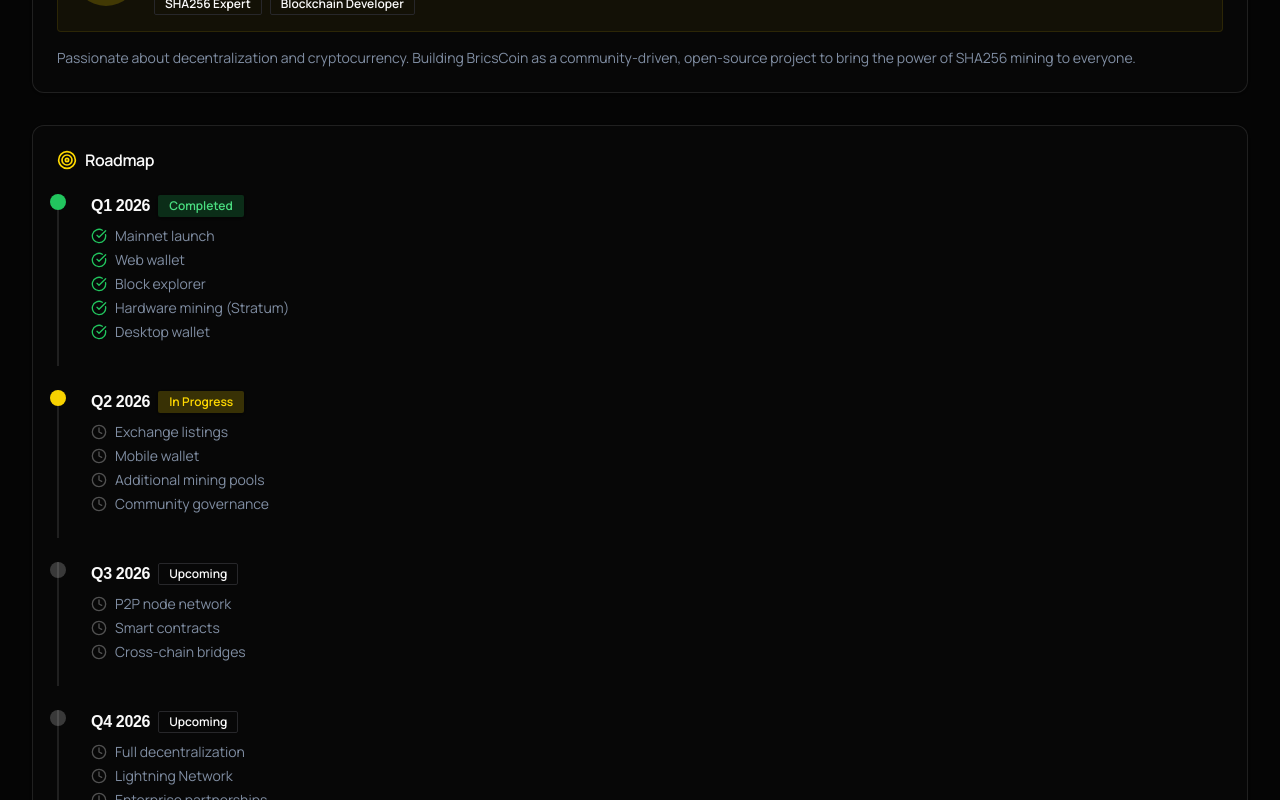
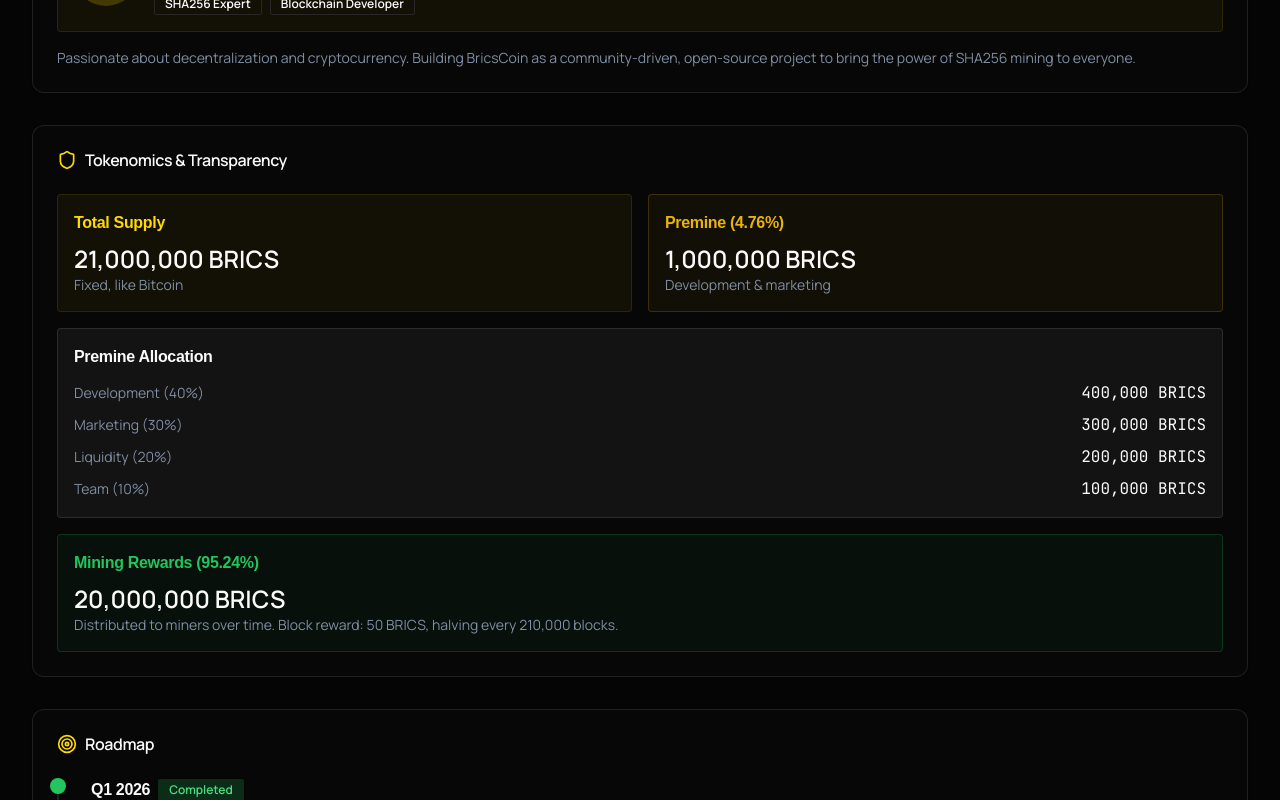
Before and after one commit to Bricscoin2026/Bricscoin, a React (Create React App) app in the folder frontend/: page /about in a window 1280 px wide. Shown: the part 920-1720 px from the top of the page. Built offline with nearby package versions, Linux system fonts and the light colour scheme; a web font is replaced by a local one.

Commit message:
auto-commit for df0be775-a950-4639-8cec-f842d128863d

```diff
--- a/frontend/src/pages/About.jsx
+++ b/frontend/src/pages/About.jsx
@@ -144,6 +144,60 @@ export default function About() {
         </CardContent>
       </Card>
 
+      {/* Tokenomics - Premine Transparency */}
+      <Card className="bg-card/50 border-white/10">
+        <CardHeader>
+          <CardTitle className="flex items-center gap-2">
+            <Shield className="w-5 h-5 text-primary" />
+            Tokenomics & Transparency
+          </CardTitle>
+        </CardHeader>
+        <CardContent className="space-y-4">
+          <div className="grid grid-cols-1 md:grid-cols-2 gap-4">
+            <div className="p-4 bg-primary/5 rounded-lg border border-primary/10">
+              <h4 className="font-bold text-primary mb-2">Total Supply</h4>
+              <p className="text-2xl font-bold">21,000,000 BRICS</p>
+              <p className="text-sm text-muted-foreground">Fixed, like Bitcoin</p>
+            </div>
+            <div className="p-4 bg-yellow-500/5 rounded-lg border border-yellow-500/20">
+              <h4 className="font-bold text-yellow-500 mb-2">Premine (4.76%)</h4>
+              <p className="text-2xl font-bold">1,000,000 BRICS</p>
+              <p className="text-sm text-muted-foreground">Development & marketing</p>
+            </div>
+          </div>
+
+          <div className="p-4 bg-white/5 rounded-lg border border-white/10">
+            <h4 className="font-bold mb-3">Premine Allocation</h4>
+            <div className="space-y-2">
+              <div className="flex justify-between items-center">
+                <span className="text-sm text-muted-foreground">Development (40%)</span>
+                <span className="font-mono">400,000 BRICS</span>
+              </div>
+              <div className="flex justify-between items-center">
+                <span className="text-sm text-muted-foreground">Marketing (30%)</span>
+                <span className="font-mono">300,000 BRICS</span>
+              </div>
+              <div className="flex justify-between items-center">
+                <span className="text-sm text-muted-foreground">Liquidity (20%)</span>
+                <span className="font-mono">200,000 BRICS</span>
+              </div>
+              <div className="flex justify-between items-center">
+                <span className="text-sm text-muted-foreground">Team (10%)</span>
+                <span className="font-mono">100,000 BRICS</span>
+              </div>
+            </div>
+          </div>
+
+          <div className="p-4 bg-green-500/5 rounded-lg border border-green-500/20">
+            <h4 className="font-bold text-green-500 mb-2">Mining Rewards (95.24%)</h4>
+            <p className="text-2xl font-bold">20,000,000 BRICS</p>
+            <p className="text-sm text-muted-foreground">
+              Distributed to miners over time. Block reward: 50 BRICS, halving every 210,000 blocks.
+            </p>
+          </div>
+        </CardContent>
+      </Card>
+
       {/* Roadmap */}
       <Card className="bg-card/50 border-white/10">
         <CardHeader>
```
